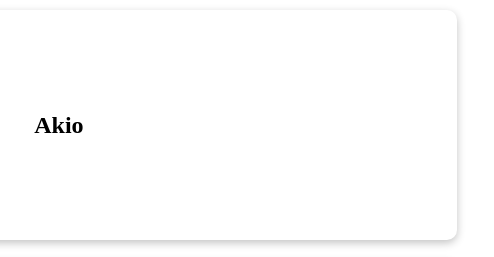
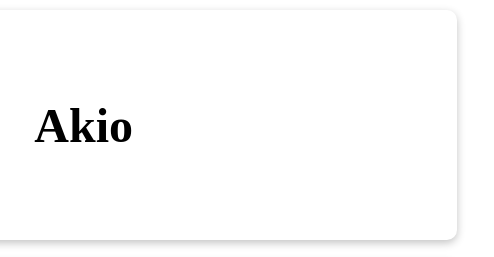
Before and after one commit to moyshik7/mizupie, a plain HTML site: page index.html in a window 1280 px wide. Shown: the top 257 px of the page, 354-848 px from the left. Drawn offline with Linux system fonts and the light colour scheme.

Commit message:
Fixing Font Size

```diff
--- a/index.html
+++ b/index.html
@@ -94,6 +94,9 @@
         overflow: scroll;
       }
       @media only screen and (min-width: 600px) {
+        .left-al .image-name h2 {
+          font-size: 3EM;
+        }
         .right-al .social p {
           font-size: 1.5EM;
         }
```
